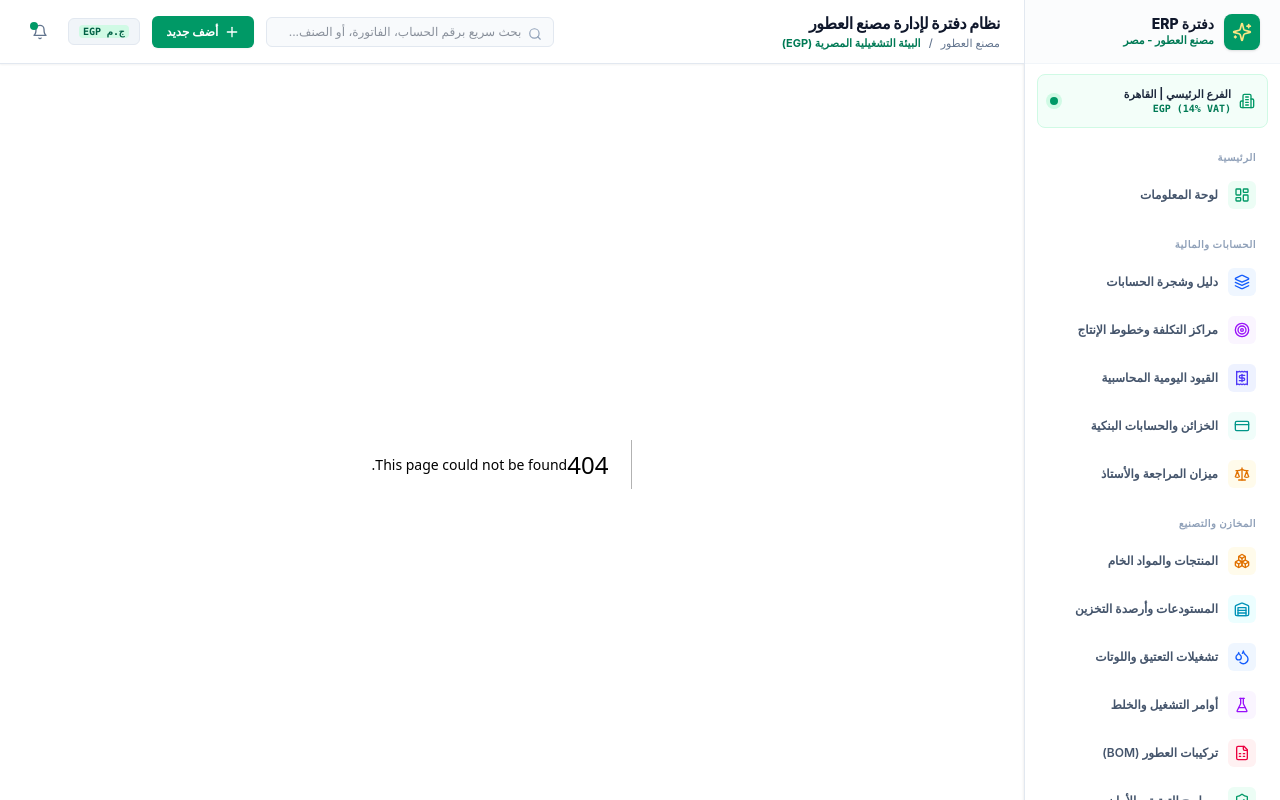
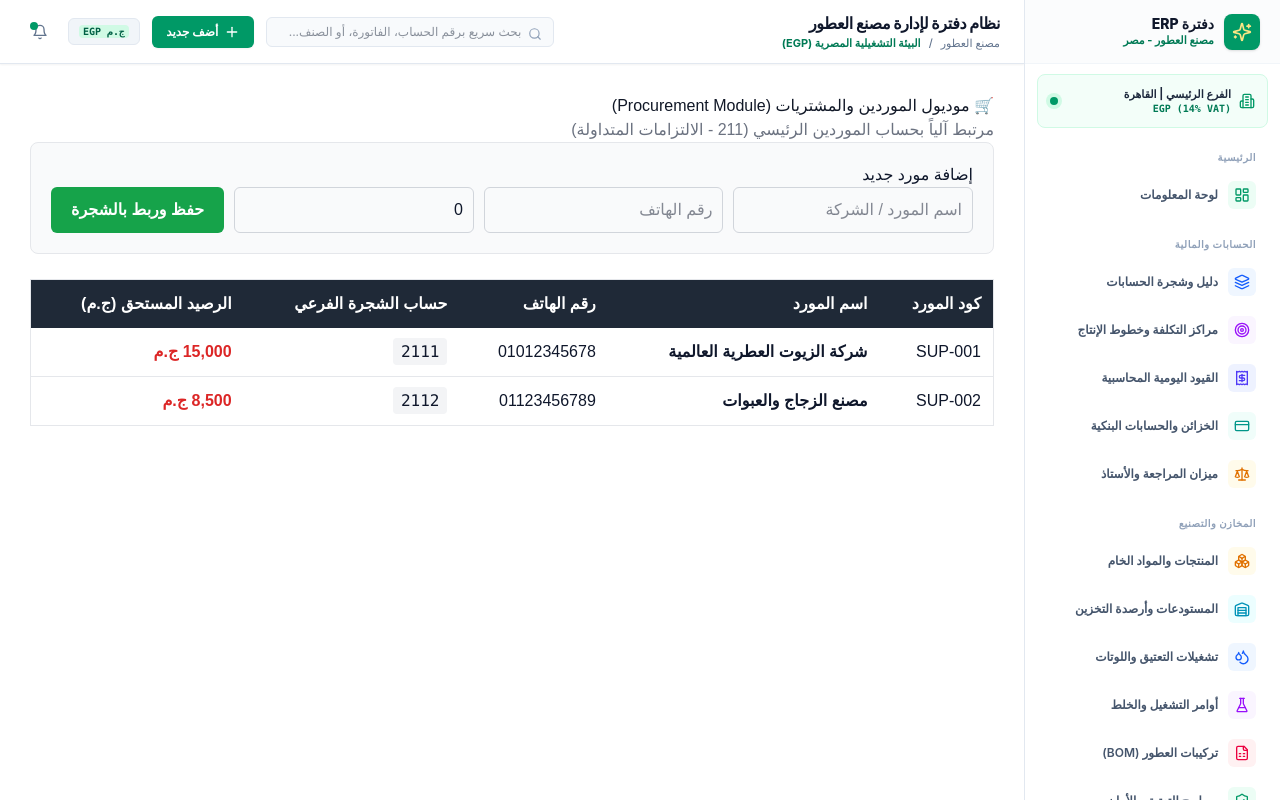
Before and after one commit to mohamedaltalkhawy97-hash/Perfume_ERP, a Next.js app: page /suppliers in a window 1280 px wide. Before the commit this address had no page. Shown: the top 800 px of the page. Built offline with nearby package versions, Linux system fonts and the light colour scheme.

Commit message:
add suppliers page file

```diff
--- /dev/null
+++ b/src/app/suppliers/page.tsx
@@ -0,0 +1,96 @@
+'use client';
+
+import React, { useState } from 'react';
+
+export default function SuppliersPage() {
+  const [suppliers, setSuppliers] = useState([
+    { id: 1, code: 'SUP-001', name: 'شركة الزيوت العطرية العالمية', phone: '01012345678', balance: 15000, accountCode: '2111' },
+    { id: 2, code: 'SUP-002', name: 'مصنع الزجاج والعبوات', phone: '01123456789', balance: 8500, accountCode: '2112' },
+  ]);
+
+  const [newSupplier, setNewSupplier] = useState({ name: '', phone: '', initialBalance: 0 });
+
+  const handleAddSupplier = (e: React.FormEvent) => {
+    e.preventDefault();
+    if (!newSupplier.name) return;
+
+    const nextId = suppliers.length + 1;
+    const accountCode = `211${nextId}`;
+
+    const addedSupplier = {
+      id: nextId,
+      code: `SUP-0${nextId.toString().padStart(2, '0')}`,
+      name: newSupplier.name,
+      phone: newSupplier.phone,
+      balance: Number(newSupplier.initialBalance),
+      accountCode: accountCode
+    };
+
+    setSuppliers([...suppliers, addedSupplier]);
+    setNewSupplier({ name: '', phone: '', initialBalance: 0 });
+    alert(`تم إضافة المورد وربطه تلقائياً بشجرة الحسابات تحت كود: ${accountCode}`);
+  };
+
+  return (
+    <div style={{ padding: '30px', fontFamily: 'sans-serif', direction: 'rtl', backgroundColor: '#fff', minHeight: '100vh' }}>
+      <h2 style={{ color: '#111827' }}>🛒 موديول الموردين والمشتريات (Procurement Module)</h2>
+      <p style={{ color: '#6b7280' }}>مرتبط آلياً بحساب الموردين الرئيسي (211 - الالتزامات المتداولة)</p>
+
+      <div style={{ background: '#f9fafb', padding: '20px', borderRadius: '8px', border: '1px solid #e5e7eb', marginBottom: '25px' }}>
+        <h3 style={{ marginTop: 0 }}>إضافة مورد جديد</h3>
+        <form onSubmit={handleAddSupplier} style={{ display: 'flex', gap: '10px', flexWrap: 'wrap' }}>
+          <input
+            type="text"
+            placeholder="اسم المورد / الشركة"
+            value={newSupplier.name}
+            onChange={(e) => setNewSupplier({...newSupplier, name: e.target.value})}
+            style={{ padding: '10px', borderRadius: '6px', border: '1px solid #d1d5db', flex: '1' }}
+            required
+          />
+          <input
+            type="text"
+            placeholder="رقم الهاتف"
+            value={newSupplier.phone}
+            onChange={(e) => setNewSupplier({...newSupplier, phone: e.target.value})}
+            style={{ padding: '10px', borderRadius: '6px', border: '1px solid #d1d5db', flex: '1' }}
+          />
+          <input
+            type="number"
+            placeholder="رصيد بداية المدة"
+            value={newSupplier.initialBalance}
+            onChange={(e) => setNewSupplier({...newSupplier, initialBalance: Number(e.target.value)})}
+            style={{ padding: '10px', borderRadius: '6px', border: '1px solid #d1d5db', flex: '1' }}
+          />
+          <button type="submit" style={{ background: '#16a34a', color: '#fff', border: 'none', padding: '10px 20px', borderRadius: '6px', cursor: 'pointer', fontWeight: 'bold' }}>
+            حفظ وربط بالشجرة
+          </button>
+        </form>
+      </div>
+
+      <table style={{ width: '100%', borderCollapse: 'collapse', textAlign: 'right', border: '1px solid #e5e7eb' }}>
+        <thead>
+          <tr style={{ background: '#1f2937', color: '#fff' }}>
+            <th style={{ padding: '12px' }}>كود المورد</th>
+            <th style={{ padding: '12px' }}>اسم المورد</th>
+            <th style={{ padding: '12px' }}>رقم الهاتف</th>
+            <th style={{ padding: '12px' }}>حساب الشجرة الفرعي</th>
+            <th style={{ padding: '12px' }}>الرصيد المستحق (ج.م)</th>
+          </tr>
+        </thead>
+        <tbody>
+          {suppliers.map((sup) => (
+            <tr key={sup.id} style={{ borderBottom: '1px solid #e5e7eb' }}>
+              <td style={{ padding: '12px' }}>{sup.code}</td>
+              <td style={{ padding: '12px' }}><strong>{sup.name}</strong></td>
+              <td style={{ padding: '12px' }}>{sup.phone}</td>
+              <td style={{ padding: '12px' }}><code style={{ background: '#f3f4f6', padding: '4px 8px', borderRadius: '4px' }}>{sup.accountCode}</code></td>
+              <td style={{ padding: '12px', color: sup.balance > 0 ? '#dc2626' : '#16a34a', fontWeight: 'bold' }}>
+                {sup.balance.toLocaleString()} ج.م
+              </td>
+            </tr>
+          ))}
+        </tbody>
+      </table>
+    </div>
+  );
+}
```
